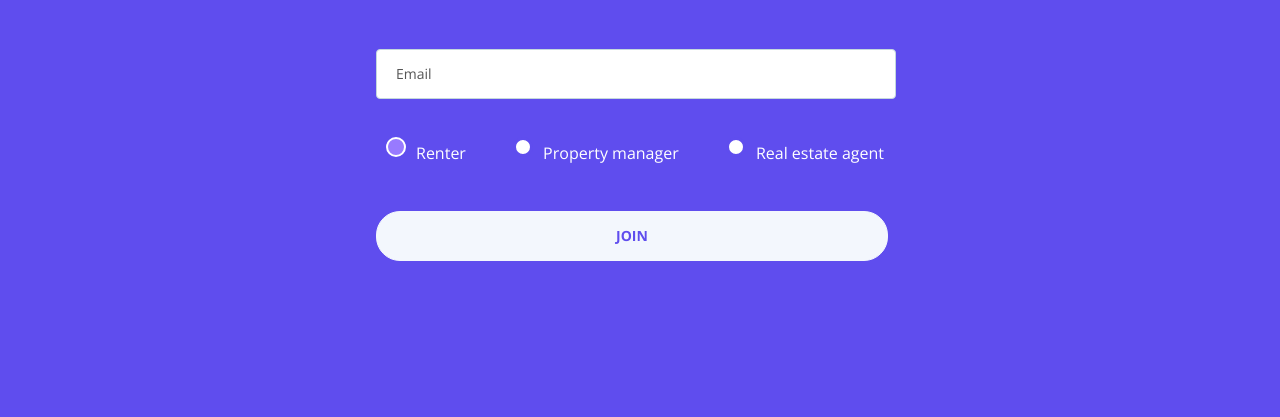
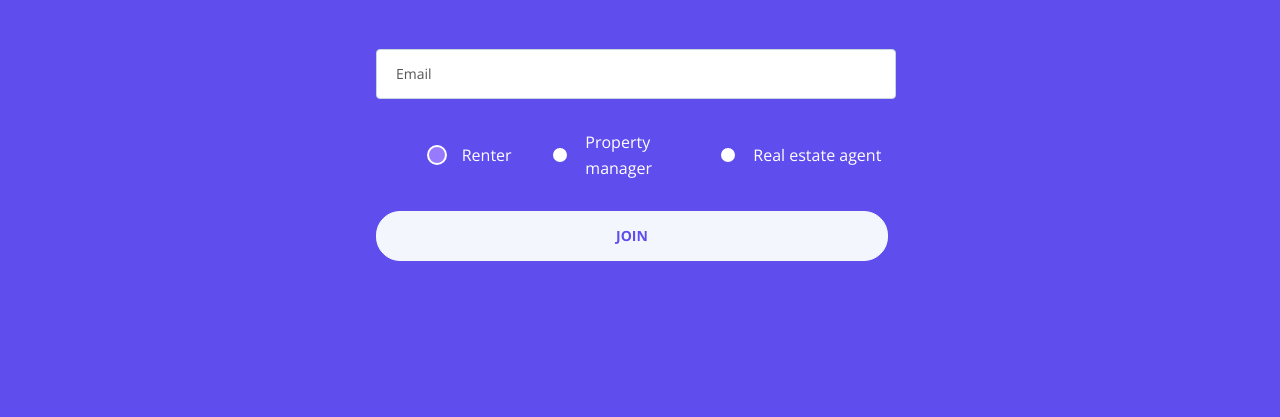
Before and after one commit to renteazy/renteazy.github.io, a website: page index.html in a window 1280 px wide. Shown: the part 365-782 px from the top of the page. Drawn offline with nearby package versions, Linux system fonts and the light colour scheme.

Commit message:
try fix radio buttons again

```diff
--- a/css/styles.css
+++ b/css/styles.css
@@ -80,6 +80,7 @@ Colors:
 .landing-waiting-list .form-control-radio > label,
 .landing-waiting-list .help-block.with-errors .list-unstyled {
     color: white;
+    margin-bottom: 0;
 }
 
 .form-button {
@@ -422,10 +423,14 @@ a.white {
     padding-top: 0.5rem;
     padding-bottom: 0.5rem;
     height: 3rem;
+    display: inline-flex;
+    justify-content: center;
+    align-items: center;
+    width: 100%;
 }
 
 .form-control-radio > label {
-    margin-left: 8px;
+    margin-left: 12px;
 }
 
 .radio-container {
@@ -448,8 +453,8 @@ input[type='radio']:after {
     width: 20px;
     height: 20px;
     border-radius: 15px;
-    top: -2px;
-    left: -2px;
+    top: -4px;
+    left: -3px;
     position: relative;
     background-color: white;
     content: '';
@@ -462,8 +467,8 @@ input[type='radio']:checked:after {
     width: 20px;
     height: 20px;
     border-radius: 15px;
-    top: -2px;
-    left: -2px;
+    top: -4px;
+    left: -3px;
     position: relative;
     background-color: #987AFF;
     content: '';
```
